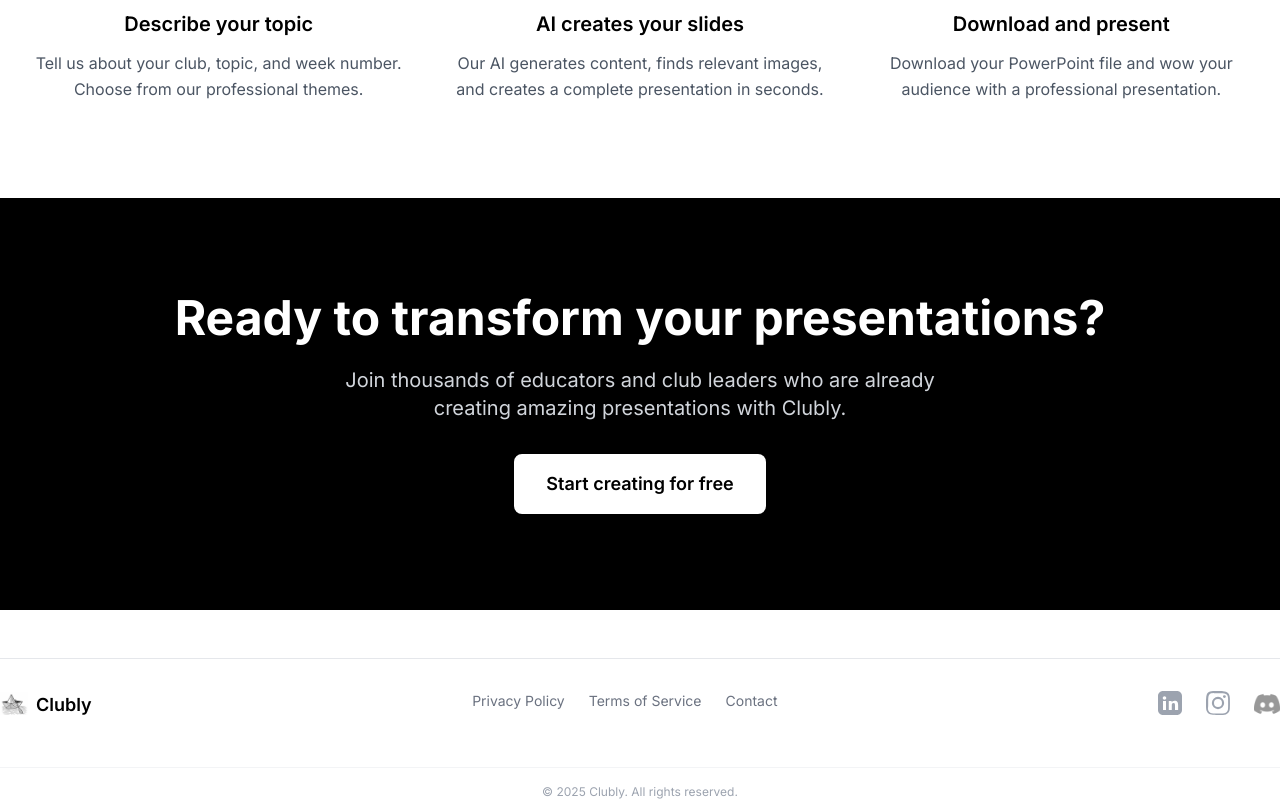
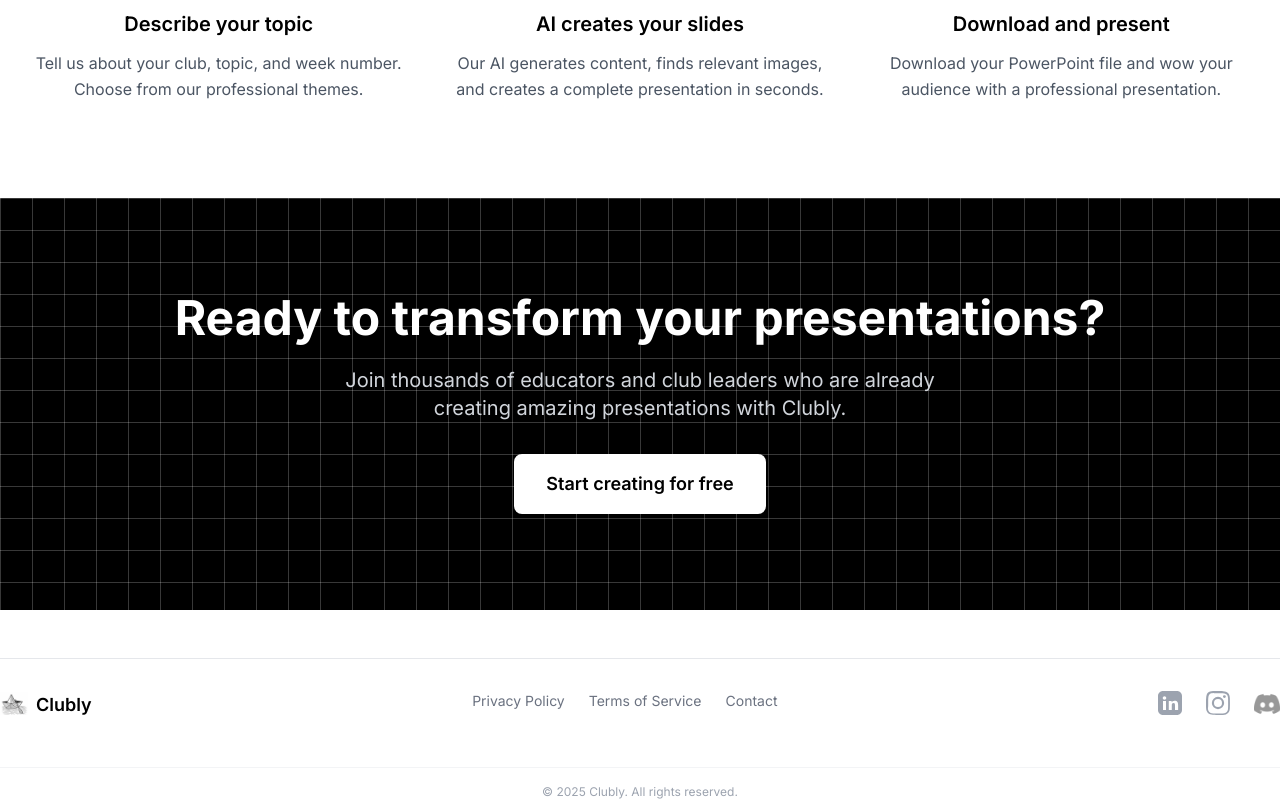
Before and after one commit to ShreyanMitra5/clubly_dev, a Next.js app in the folder frontend/: page / in a window 1280 px wide. Shown: the part 2183-2983 px from the top of the page. Built offline with nearby package versions, Linux system fonts and the light colour scheme; no server answers.

Commit message:
Modernize landing page with bold, creative design and interactive elements

```diff
--- a/frontend/app/dashboard/page.tsx
+++ b/frontend/app/dashboard/page.tsx
@@ -30,9 +30,14 @@ export default function DashboardPage() {
         <h2 className="text-xl font-semibold mb-6">Your Clubs</h2>
         <div className="grid grid-cols-1 sm:grid-cols-2 md:grid-cols-3 gap-8">
           {clubs.map(club => (
-            <div key={club} className="card p-6 cursor-pointer hover:shadow-xl transition" onClick={() => handleClubClick(club)}>
-              <h3 className="text-lg font-bold text-black mb-2">{club}</h3>
-              <p className="text-gray-600">Click to manage this club</p>
+            <div
+              key={club}
+              className="bg-white border-2 border-black shadow-[6px_6px_0_0_rgba(0,0,0,1)] rounded-none p-8 flex flex-col items-center justify-center cursor-pointer transition-all duration-150 hover:-translate-y-1 hover:shadow-[10px_10px_0_0_rgba(0,0,0,1)] active:scale-95"
+              onClick={() => handleClubClick(club)}
+              style={{ minHeight: 100 }}
+            >
+              <h3 className="text-xl font-bold text-black mb-2 text-center">{club}</h3>
+              <p className="text-gray-700 text-center font-medium">Click to manage this club</p>
             </div>
           ))}
         </div>
--- a/frontend/app/layout.tsx
+++ b/frontend/app/layout.tsx
@@ -49,7 +49,7 @@ export default function RootLayout({
           <link rel="icon" href="/logo-rounded.png" type="image/png" />
         </head>
         <body
-          className={`${inter.variable} font-sans antialiased m-0 p-0`}
+          className={`${inter.variable} font-sans antialiased m-0 p-0 bg-white min-h-screen relative`}
         >
           <header className="sticky top-0 z-50 bg-white/80 backdrop-blur-md border-b border-gray-200">
             <nav className="container-width py-2 md:py-3">
@@ -64,7 +64,7 @@ export default function RootLayout({
                 {/* Desktop Nav */}
                 <div className="hidden md:flex items-center space-x-8">
                   <SignedIn>
-                    <a href="/dashboard" className="nav-link nav-link-squiggle font-semibold text-black hover:text-green-600 transition-colors">Dashboard</a>
+                    <a href="/dashboard" className="font-semibold text-black hover:bg-gray-100 hover:text-black transition-colors rounded-lg px-3 py-2">Dashboard</a>
                     <SignOutButton>
                       <button className="btn-ghost rounded-lg shadow-sm hover:bg-gray-100 transition px-4 py-2">Logout</button>
                     </SignOutButton>
--- a/frontend/app/page.tsx
+++ b/frontend/app/page.tsx
@@ -167,8 +167,10 @@ export default function HomePage() {
       </section>
 
       {/* CTA Section */}
-      <section className="section-padding bg-black text-white">
-        <div className="container-width text-center">
+      <section className="section-padding bg-black text-white relative overflow-hidden">
+        {/* White grid background */}
+        <div aria-hidden="true" className="absolute inset-0 w-full h-full pointer-events-none z-0" style={{backgroundImage: 'linear-gradient(to right, rgba(255,255,255,0.22) 1px, transparent 1px), linear-gradient(to bottom, rgba(255,255,255,0.22) 1px, transparent 1px)', backgroundSize: '32px 32px'}} />
+        <div className="container-width text-center relative z-10">
           <h2 className="text-4xl md:text-5xl font-bold mb-6 text-white">Ready to transform your presentations?</h2>
           <p className="text-xl text-gray-300 mb-8 max-w-2xl mx-auto">
             Join thousands of educators and club leaders who are already creating amazing presentations with Clubly.
```
